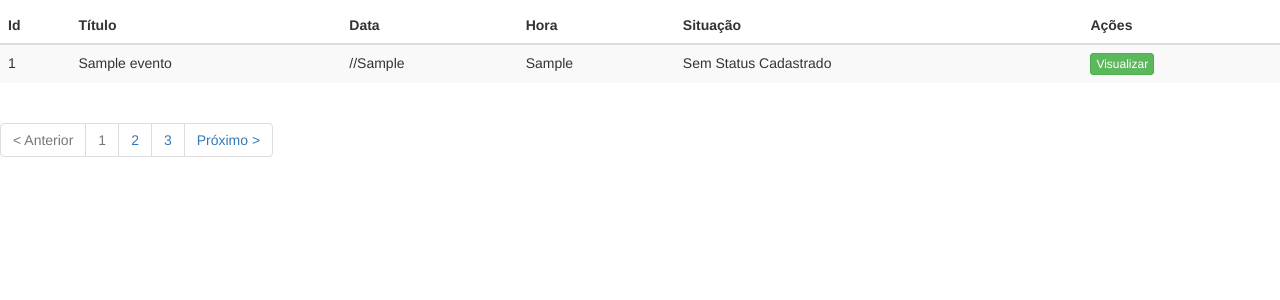
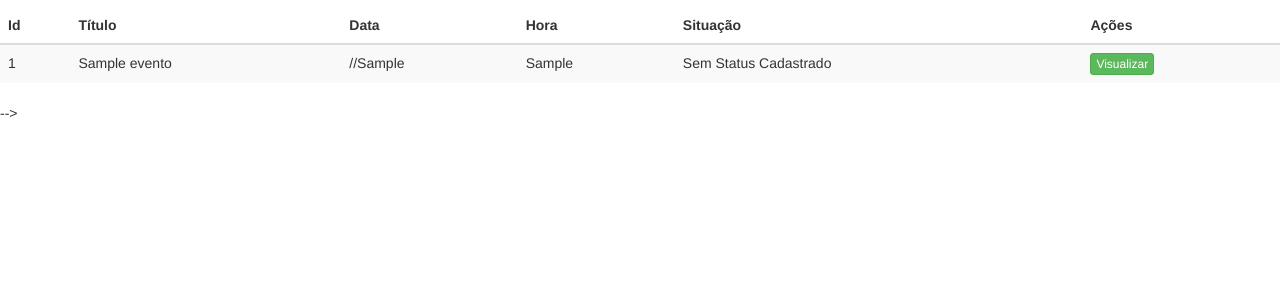
Before and after one commit to gutobrutus/teatro, a PHP site: page /sistema/listagenda.php in a window 1280 px wide. Shown: the part 301-601 px from the top of the page. Run offline with PHP 8.4, Linux system fonts and the light colour scheme; the visitor is signed in with stand-in values (Sample User, id 1); tables that the repository leaves empty or names only in its code hold one stand-in row (values such as "Sample post"); data that the repository does not hold is empty; some libraries are stand-ins or nearby versions.

Commit message:
Comentado Paginação

```diff
--- a/sistema/listagenda.php
+++ b/sistema/listagenda.php
@@ -140,14 +140,14 @@ if (isset ( $_SESSION ['logado'] )) :
 
 		<div class="col-md-12">
 
-			<ul class="pagination">
+		<!-- 	<ul class="pagination">
 				<li class="disabled"><a>&lt; Anterior</a></li>
 				<li class="disabled"><a>1</a></li>
 				<li><a href="#">2</a></li>
 				<li><a href="#">3</a></li>
 				<li class="next"><a href="#" rel="next">Próximo &gt;</a></li>
 			</ul>
-			<!-- /.pagination -->
+			<!-- /.pagination --> -->
 
 		</div>
 
```
